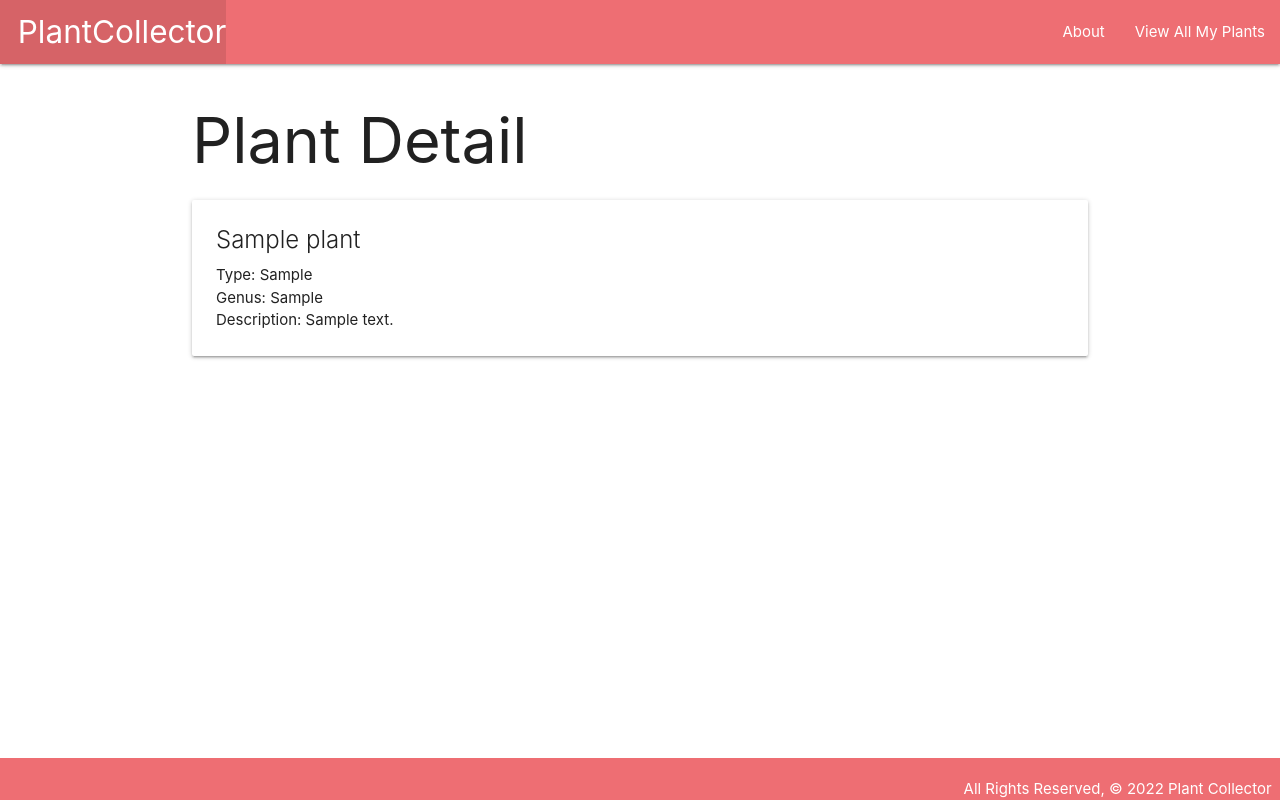
After one commit to jmolasky/plant_collector, a Django app: page /plants/1/ in a window 1280 px wide. The commit adds this page. Run offline with Django 4.2, Linux system fonts and the light colour scheme; tables that the repository leaves empty hold one stand-in row (values such as "Sample post").

Commit message:
wip: add plant detail page and url template tags

```diff
--- a/main_app/templates/base.html
+++ b/main_app/templates/base.html
@@ -19,12 +19,14 @@
         <div class="nav-wrapper">
           <ul>
             <li>
-              <a href="/" class="left brand-logo">&nbsp;&nbsp;PlantCollector</a>
+              <a href="{% url 'home' %}" class="left brand-logo"
+                >&nbsp;&nbsp;PlantCollector</a
+              >
             </li>
           </ul>
           <ul class="right">
-            <li><a href="/about">About</a></li>
-            <li><a href="/plants">View All My Plants</a></li>
+            <li><a href="{% url 'about' %}">About</a></li>
+            <li><a href="{% url 'index' %}">View All My Plants</a></li>
           </ul>
         </div>
       </nav>
--- /dev/null
+++ b/main_app/templates/plants/detail.html
@@ -0,0 +1,13 @@
+{% extends 'base.html' %} {% block content %}
+
+<h1>Plant Detail</h1>
+
+<div class="card">
+  <div class="card-content">
+    <span class="card-title">{{ plant.name }}</span>
+    <p>Type: {{ plant.type }}</p>
+    <p>Genus: {{ plant.genus }}</p>
+    <p>Description: {{ plant.description }}</p>
+  </div>
+</div>
+{% endblock %}
--- a/main_app/urls.py
+++ b/main_app/urls.py
@@ -5,4 +5,5 @@ urlpatterns = [
     path('', views.home, name='home'),
     path('about/', views.about, name='about'),
     path('plants/', views.plants_index, name='index'),
+    path('plants/<int:plant_id>/', views.plants_detail, name='detail')
 ]
--- a/main_app/views.py
+++ b/main_app/views.py
@@ -13,3 +13,7 @@ def about(request):
 def plants_index(request):
     plants = Plant.objects.all()
     return render(request, 'plants/index.html', {'plants': plants})
+
+def plants_detail(request, plant_id):
+    plant = Plant.objects.get(id=plant_id)
+    return render(request, 'plants/detail.html', {'plant': plant})
```
Also changed, not shown: main_app/templates/plants/index.html (+8 -3 lines).
